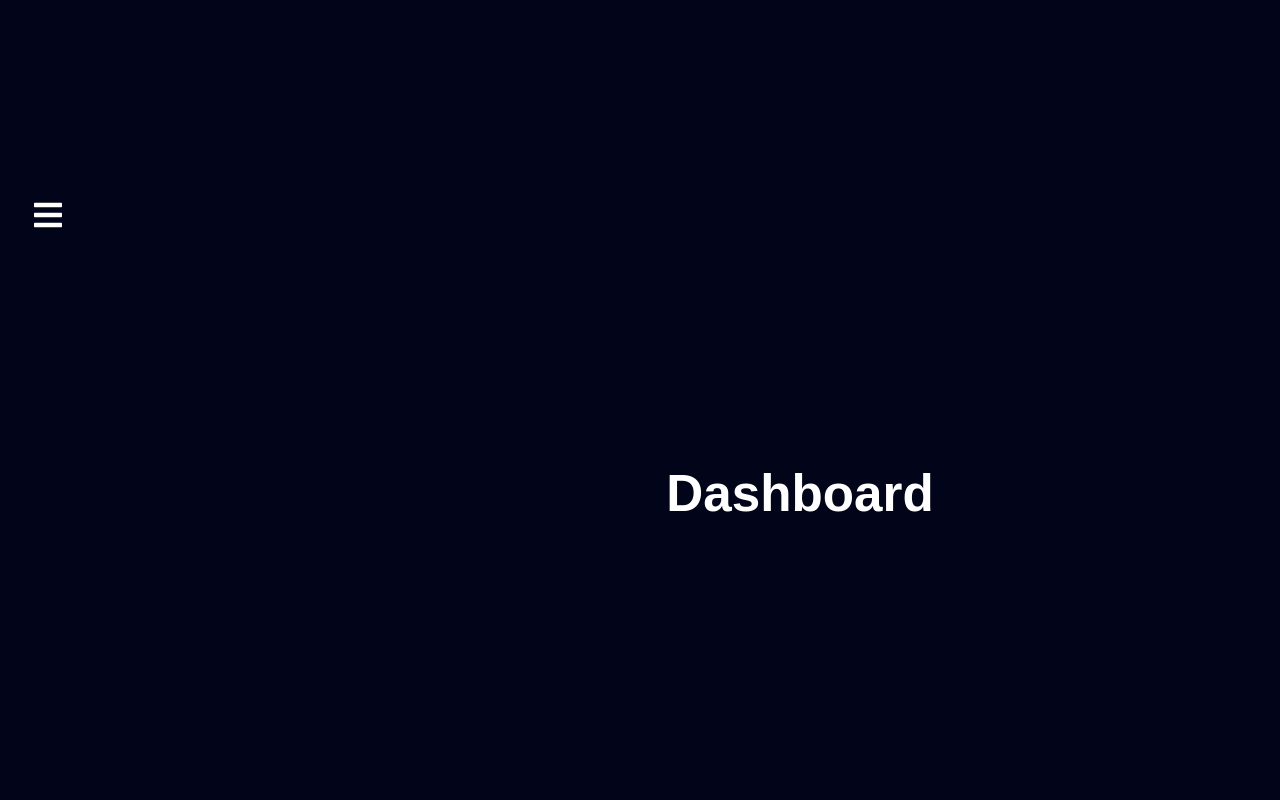
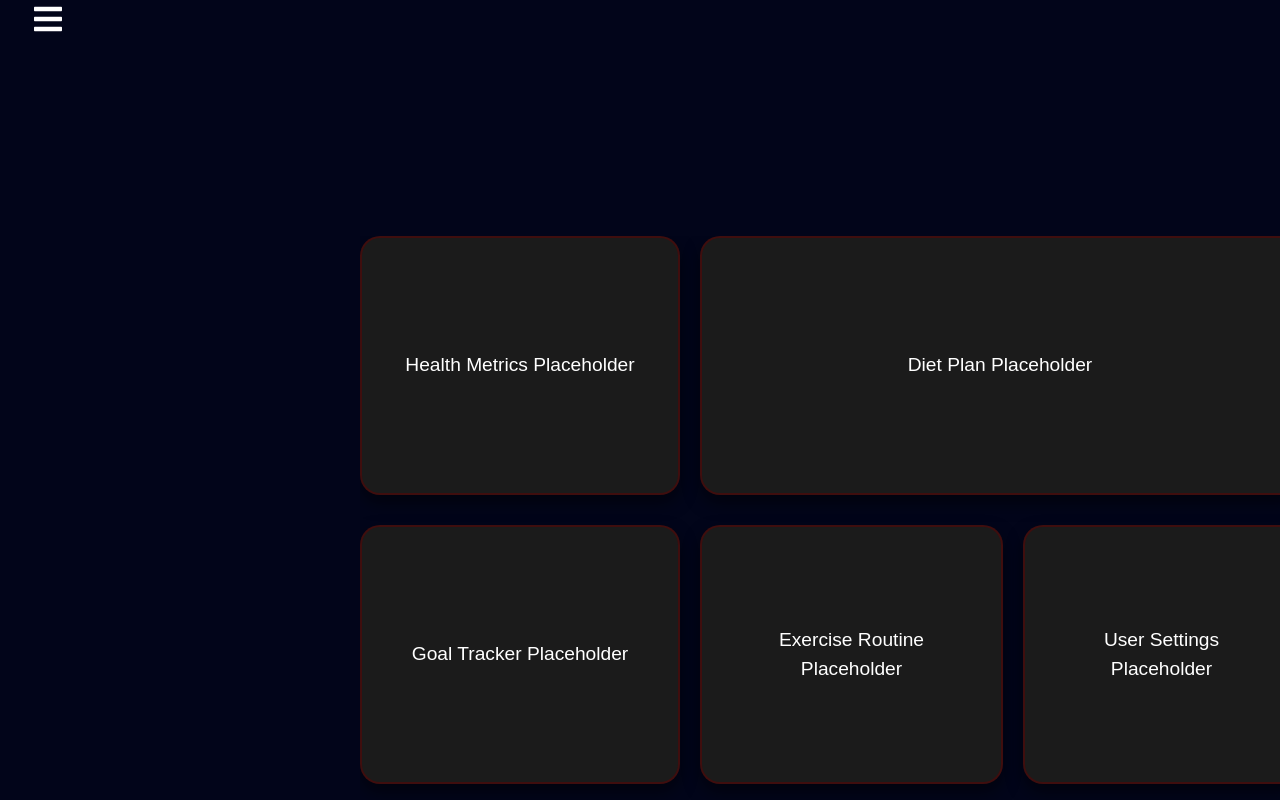
Before and after one commit to noclipping/ZenVibeFrontend, a React (Vite) app: page /protected in a window 1280 px wide. Shown: the top 800 px of the page. Built offline with nearby package versions, Linux system fonts and the light colour scheme.

Commit message:
working on main-content

```diff
--- /dev/null
+++ b/src/components/dashboard/ContentMain.css
@@ -0,0 +1,44 @@
+.main-content-holder {
+    display: flex;
+    gap: 20px;
+    overflow: hidden;
+    max-height: calc(100vh - 40px);
+    margin-left: 60px; /* Adjust this value based on the width of your side nav */
+}
+
+.content-grid-one, .content-grid-two {
+    flex: 1;
+    display: flex;
+    flex-direction: column;
+    gap: 30px; /* Space between items in each column */
+}
+
+
+.placeholder {
+    padding: 40px; /* Increased padding */
+    min-height: 175px; /* Increased minimum height */
+    text-align: center;
+    border-radius: 20px;
+    box-shadow: 0 8px 16px rgba(0, 0, 0, 0.5); /* More pronounced shadow */
+    border: 2px solid #5d05058c; /* Subtle border */
+    color: white;
+    font-size: 1.2rem; /* Larger font size */
+    display: flex;
+    align-items: center; /* Vertical centering */
+    justify-content: center; /* Horizontal centering */
+    background-color: #1b1b1b; /* Slightly different background for contrast */
+}
+
+.subgrid-two {
+    display: flex;
+    gap: 20px; /* Space between nested items */
+    width: 600px; /* Adjust as needed */
+}
+
+.content-grid-one {
+    flex: 1.5; /* Larger portion of available space */
+}
+
+.content-grid-two {
+    flex: 1; /* Standard portion of available space */
+}
--- /dev/null
+++ b/src/components/dashboard/ContentMain.jsx
@@ -0,0 +1,24 @@
+import './ContentMain.css'; // Your CSS file for styling
+
+const ContentMain = () => {
+  return (
+    <div className="main-content-holder">
+        <div className="content-grid-one">
+            <div className="placeholder">Health Metrics Placeholder</div>
+            <div className="placeholder">Goal Tracker Placeholder</div>
+            <div className="placeholder">Progress Report Placeholder</div>
+        </div>
+        <div className="content-grid-two">
+            <div className="placeholder">Diet Plan Placeholder</div>
+            <div className="grid-two-item">
+              <div className="subgrid-two">
+                <div className="placeholder">Exercise Routine Placeholder</div>
+                <div className="placeholder">User Settings Placeholder</div>
+              </div>
+            </div>
+        </div>
+    </div>
+  )
+}
+
+export default ContentMain;
--- a/src/components/dashboard/ProtectedPage.jsx
+++ b/src/components/dashboard/ProtectedPage.jsx
@@ -1,14 +1,14 @@
+import ContentMain from './ContentMain'; // Import ContentMain
 import SideNav from "./sidebar/SideNav"; // Update with the correct path
 import "./ProtectedPage.css"; // Your existing or new CSS file for ProtectedPage
+
 
 function ProtectedPage() {
   return (
     <div className="protected-page">
       <SideNav />
       <div className="dashboard-container">
-        <h1></h1>
-        <h1>Dashboard</h1>
-        <div className="dashboard-content">{/* Your content here */}</div>
+        <ContentMain /> {/* Include ContentMain component here */}
       </div>
     </div>
   );
--- a/src/components/dashboard/sidebar/SideNav.css
+++ b/src/components/dashboard/sidebar/SideNav.css
@@ -2,8 +2,8 @@
   display: flex;
   align-items: center;
   padding: 0.2rem;
-  border-bottom: 5px solid #d00000; /* Optional divider */
-  width: 210px;
+  border-bottom: 5px solid #d00000;
+  width: 285px;
   border-radius: 1px;
 }
 
@@ -23,7 +23,7 @@
 
 .nav-menu {
   background-color: #0e0e17;
-  width: 260px;
+  width: 330px;
   height: 96vh;
   border-radius: 20px;
   display: flex;
```
